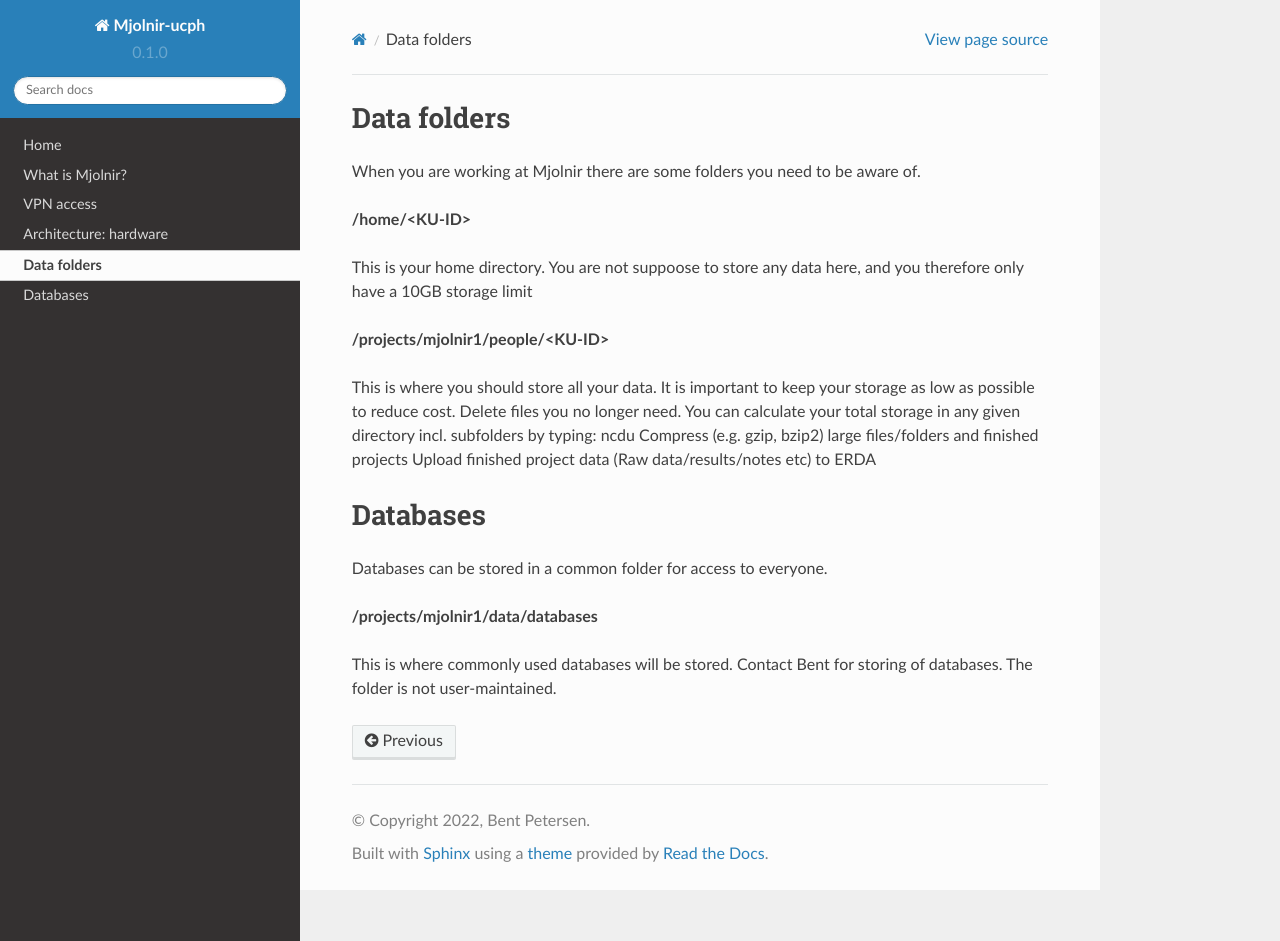
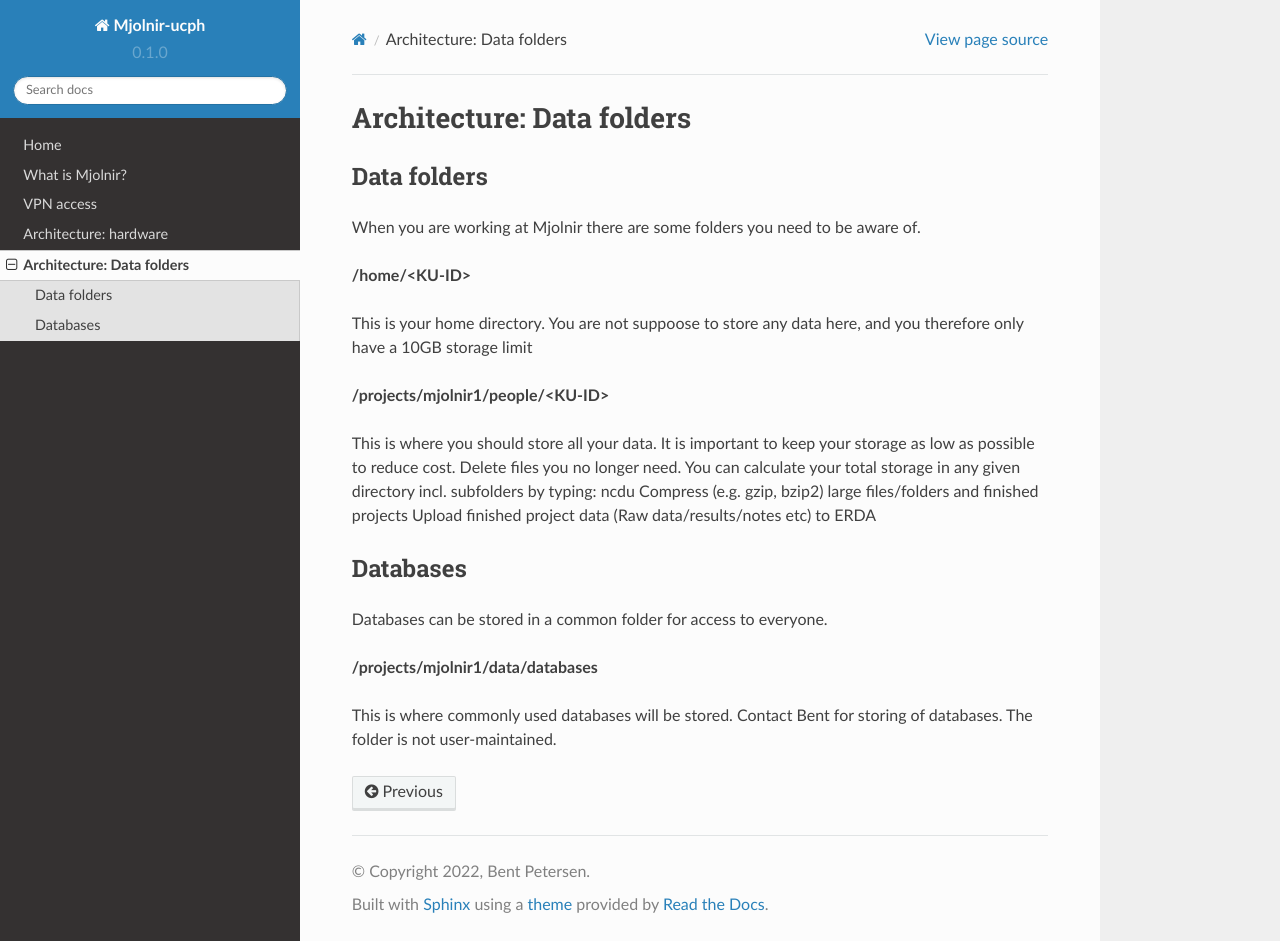
Before and after one commit to bentpetersendk/mjolnir_ucph, a Sphinx documentation site: the page built from docs/source/architecture_data_folders.rst, in a window 1280 px wide and 941 px high. Built offline with Sphinx 7.4.7 and the Read the Docs theme 2.0.0, drawn with Linux system fonts in a browser that asks for light colours.

Commit message:
Update architecture_data_folders.rst

```diff
--- a/docs/source/architecture_data_folders.rst
+++ b/docs/source/architecture_data_folders.rst
@@ -1,5 +1,9 @@
+Architecture: Data folders
+====
+
+
 Data folders
-====
+*****
 When you are working at Mjolnir there are some folders you need to be aware of.
 
 **/home/<KU-ID>**
@@ -14,7 +18,7 @@ Upload finished project data (Raw data/results/notes etc) to ERDA
 
 
 Databases
-====
+*****
 
 Databases can be stored in a common folder for access to everyone.
 
```
